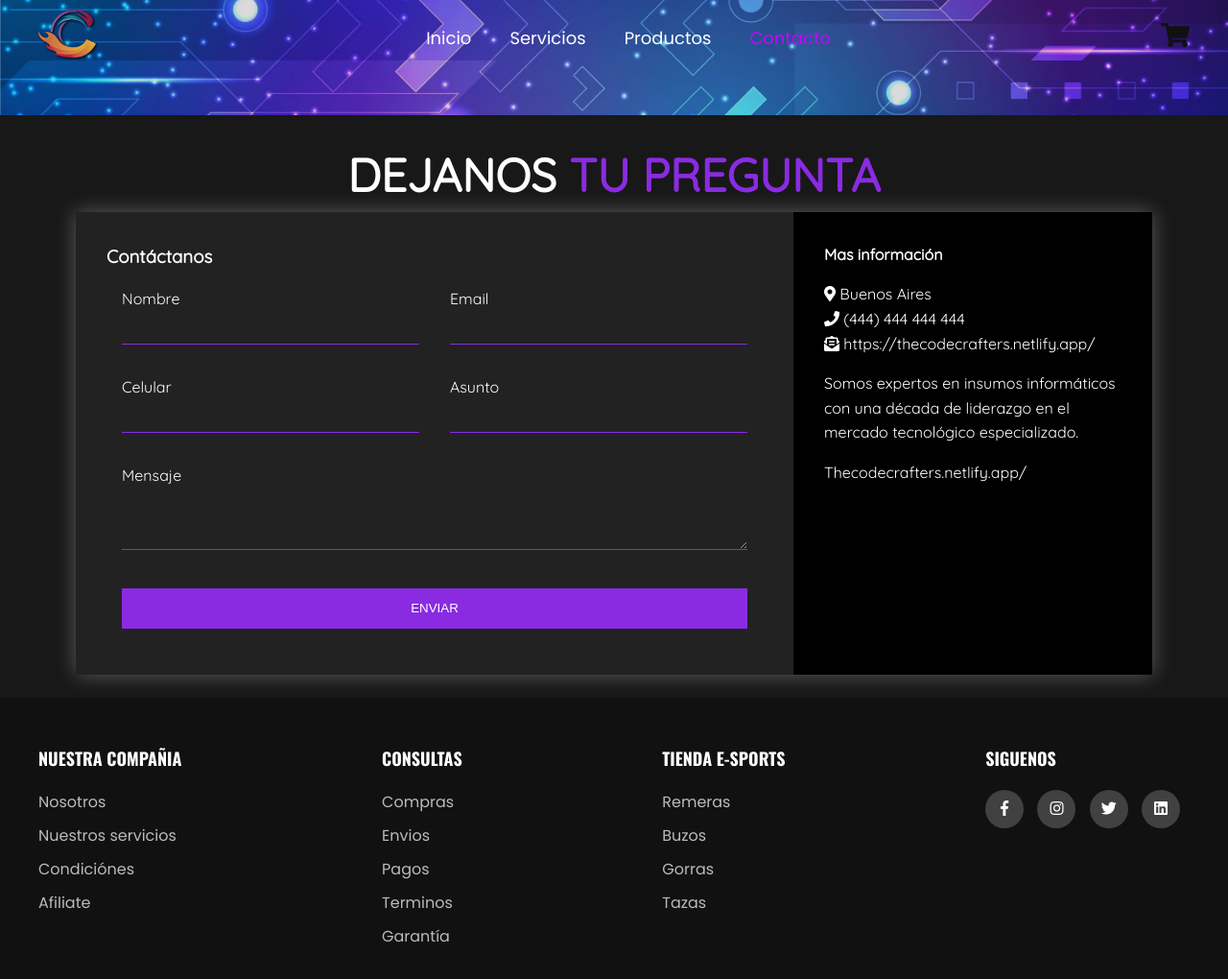
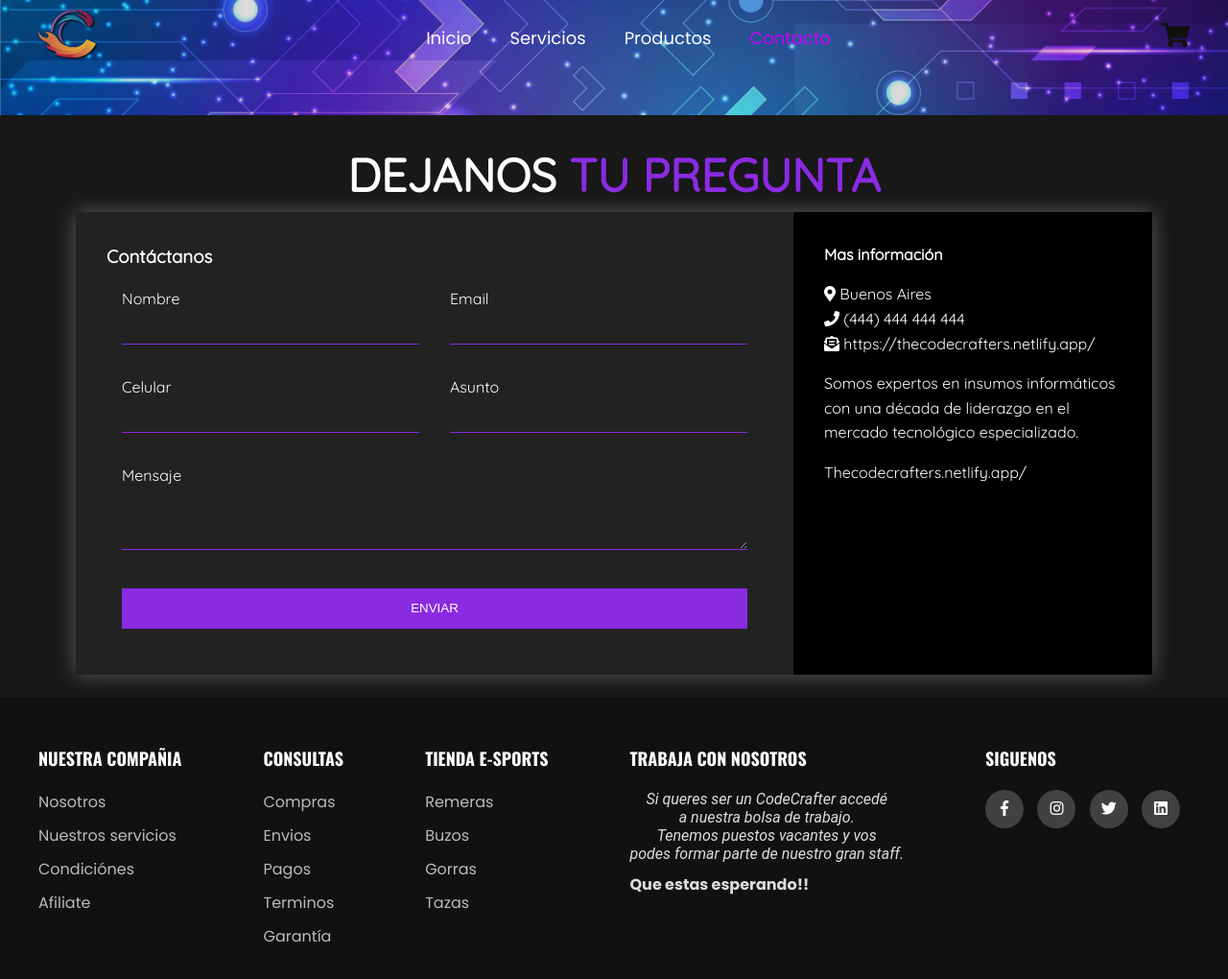
Before and after one commit to Dandel67/CodeCrafters, a plain HTML site: page seccion4.html in a window 1280 px wide. Shown: the whole page at 96% size. Drawn offline with nearby package versions, Linux system fonts and the light colour scheme.

Commit message:
Update seccion4.html
Signed-off-by: Dandel67 <127786097+Dandel67@users.noreply.github.com>

```diff
--- a/seccion4.html
+++ b/seccion4.html
@@ -145,6 +145,22 @@
             </div>
 
             <div class="link">
+                <ul>
+                    <li>
+                        <a href="Trabaja_con_nosotros.html">
+                            <h3>Trabaja con nosotros</h3>
+                        </a>
+                    </li>
+                </ul>
+                <p>
+                <a>Si queres ser un CodeCrafter accedé <br> a nuestra bolsa de trabajo.<br>
+                    Tenemos puestos vacantes y vos <br> podes formar parte de nuestro gran staff. <br>
+                    <h4>Que estas esperando!!</h4>
+                </a>
+                </p>
+            </div>
+
+            <div class="link">
                 <h3>Siguenos</h3>
                 <div class="social-link">
                     <a href="https://www.facebook.com/"><i class="fab fa-facebook-f"></i></a>
```
